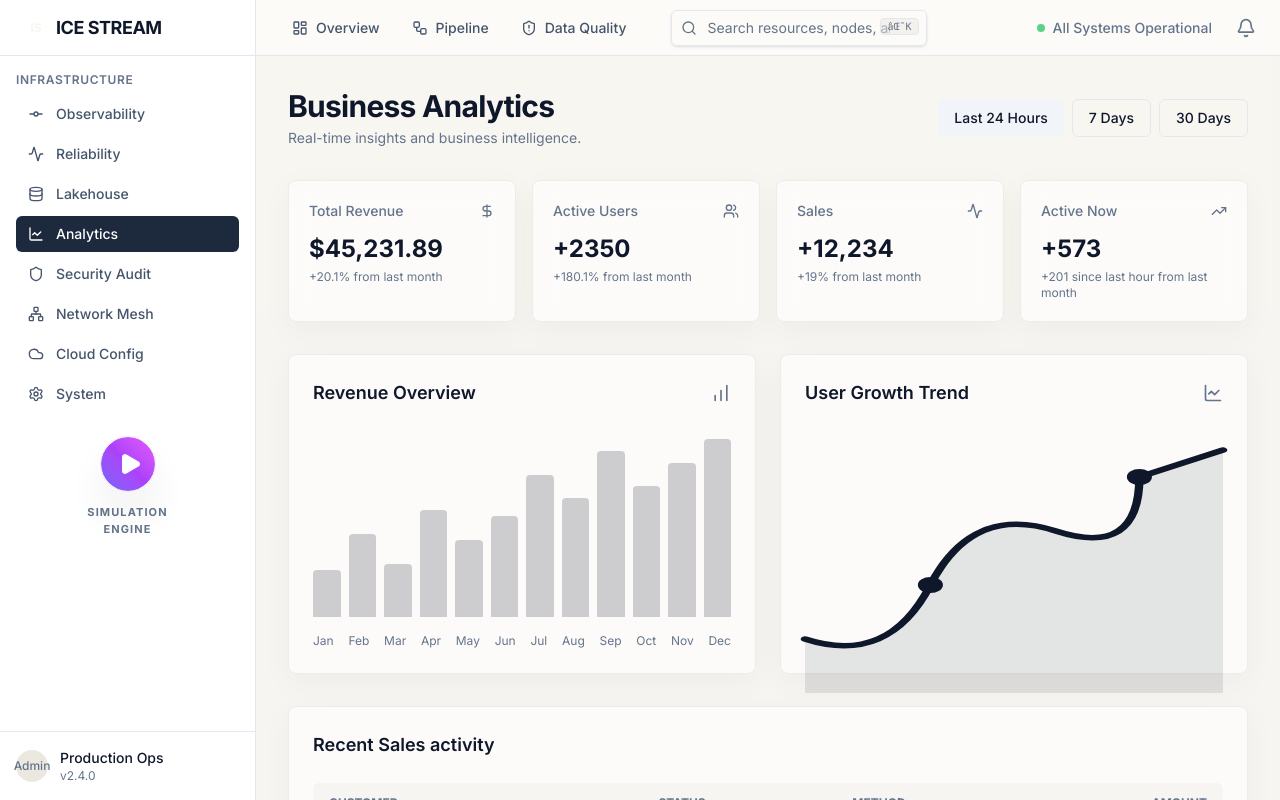
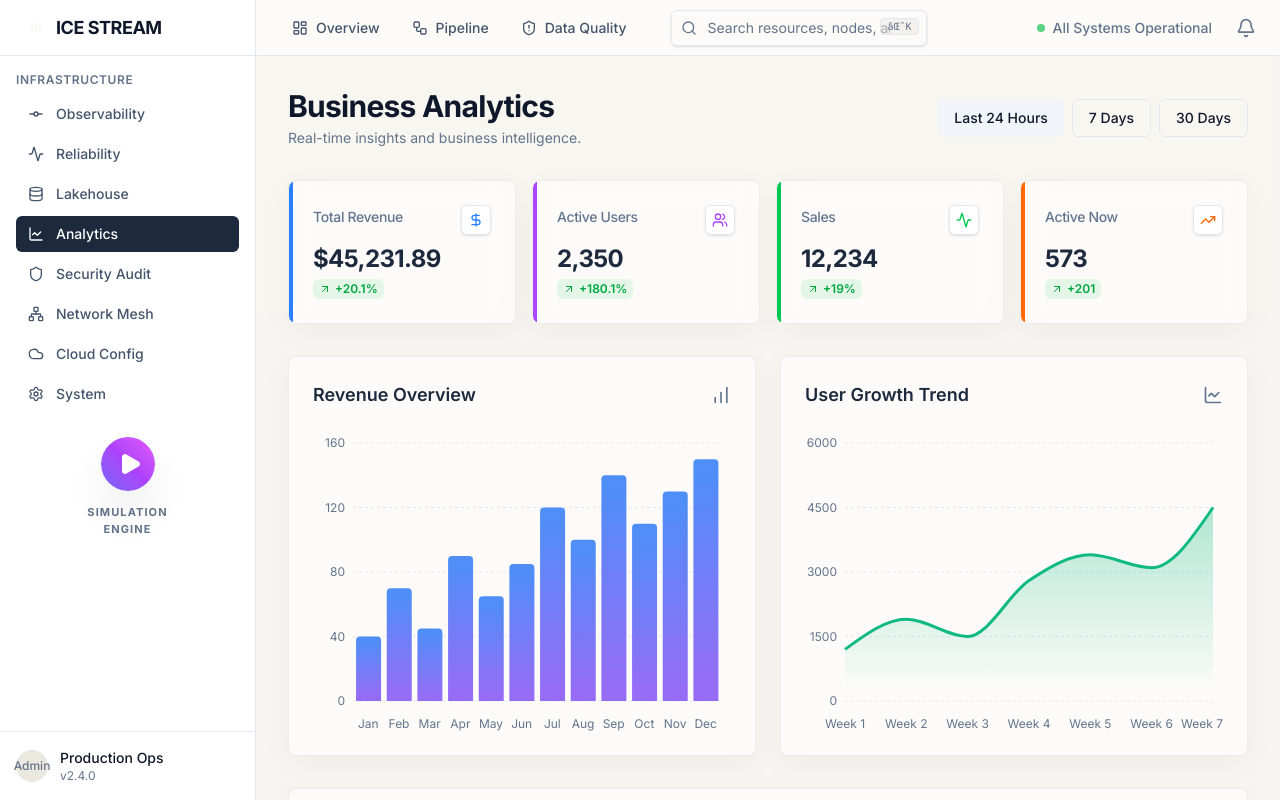
Before and after one commit to sanika-mankar/Ice-stream-lakehouse-observability, a React (Vite) app in the folder frontend/: page /analytics in a window 1280 px wide. Built offline with nearby package versions, Linux system fonts and the light colour scheme.

Commit message:
feat(analytics): overhaul data visualizations and metrics layout

```diff
--- a/frontend/src/pages/AnalyticsPage.tsx
+++ b/frontend/src/pages/AnalyticsPage.tsx
@@ -1,7 +1,21 @@
-import { BarChart, LineChart, PieChart, TrendingUp, Users, DollarSign, Activity } from "lucide-react";
+import { BarChart as BarChartIcon, LineChart as LineChartIcon, PieChart, TrendingUp, Users, DollarSign, Activity } from "lucide-react";
 import { cn } from "../lib/utils";
+import { MetricCard } from "../components/ui/MetricCard";
+import { BarChart, Bar, AreaChart, Area, XAxis, YAxis, CartesianGrid, Tooltip as RechartsTooltip, ResponsiveContainer } from "recharts";
 
 export default function AnalyticsPage() {
+  const revenueData = [
+    { name: 'Jan', value: 40 }, { name: 'Feb', value: 70 }, { name: 'Mar', value: 45 },
+    { name: 'Apr', value: 90 }, { name: 'May', value: 65 }, { name: 'Jun', value: 85 },
+    { name: 'Jul', value: 120 }, { name: 'Aug', value: 100 }, { name: 'Sep', value: 140 },
+    { name: 'Oct', value: 110 }, { name: 'Nov', value: 130 }, { name: 'Dec', value: 150 }
+  ];
+  const userGrowthData = [
+    { name: 'Week 1', users: 1200 }, { name: 'Week 2', users: 1900 }, { name: 'Week 3', users: 1500 },
+    { name: 'Week 4', users: 2800 }, { name: 'Week 5', users: 3400 }, { name: 'Week 6', users: 3100 },
+    { name: 'Week 7', users: 4500 }
+  ];
+
   return (
     <div className="p-6 md:p-8 space-y-8 pb-20">
       <div className="flex flex-col md:flex-row md:items-center justify-between gap-4">
@@ -23,69 +37,91 @@ export default function AnalyticsPage() {
       </div>
 
       <div className="grid grid-cols-1 sm:grid-cols-2 lg:grid-cols-4 gap-4">
-        {[
-          { label: "Total Revenue", value: "$45,231.89", trend: "+20.1%", icon: DollarSign },
-          { label: "Active Users", value: "+2350", trend: "+180.1%", icon: Users },
-          { label: "Sales", value: "+12,234", trend: "+19%", icon: Activity },
-          { label: "Active Now", value: "+573", trend: "+201 since last hour", icon: TrendingUp }
-        ].map((stat, i) => (
-          <div key={i} className="glass p-5 rounded-xl border border-border/50 flex flex-col gap-3">
-            <div className="flex items-center justify-between">
-              <span className="text-sm font-medium text-muted-foreground">{stat.label}</span>
-              <stat.icon className="h-4 w-4 text-muted-foreground" />
-            </div>
-            <div>
-              <div className="text-2xl font-bold">{stat.value}</div>
-              <p className="text-xs text-muted-foreground mt-1">{stat.trend} from last month</p>
-            </div>
-          </div>
-        ))}
+        <MetricCard
+          title="Total Revenue"
+          value="$45,231.89"
+          trend="up"
+          trendValue="+20.1%"
+          icon={DollarSign}
+          statusColor="text-blue-500"
+        />
+        <MetricCard
+          title="Active Users"
+          value="2,350"
+          trend="up"
+          trendValue="+180.1%"
+          icon={Users}
+          statusColor="text-purple-500"
+        />
+        <MetricCard
+          title="Sales"
+          value="12,234"
+          trend="up"
+          trendValue="+19%"
+          icon={Activity}
+          statusColor="text-green-500"
+        />
+        <MetricCard
+          title="Active Now"
+          value="573"
+          trend="up"
+          trendValue="+201"
+          icon={TrendingUp}
+          statusColor="text-orange-500"
+        />
       </div>
 
       <div className="grid grid-cols-1 lg:grid-cols-2 gap-6">
-        <div className="glass rounded-xl border border-border/50 p-6 flex flex-col h-80">
+        <div className="glass rounded-xl border border-black/10 p-6 flex flex-col h-[400px] bg-white/40">
           <div className="flex items-center justify-between mb-4">
-            <h2 className="text-lg font-semibold">Revenue Overview</h2>
-            <BarChart className="h-5 w-5 text-muted-foreground" />
+            <h2 className="text-lg font-semibold text-slate-800">Revenue Overview</h2>
+            <BarChartIcon className="h-5 w-5 text-slate-500" />
           </div>
-          <div className="flex-1 flex items-end gap-2 pt-4">
-            {[40, 70, 45, 90, 65, 85, 120, 100, 140, 110, 130, 150].map((h, i) => (
-              <div key={i} className="w-full bg-primary/20 rounded-t-sm hover:bg-primary/40 transition-colors relative group" style={{ height: `${(h / 150) * 100}%` }}>
-                <div className="absolute -top-8 left-1/2 -translate-x-1/2 bg-popover text-popover-foreground text-xs py-1 px-2 rounded opacity-0 group-hover:opacity-100 transition-opacity">
-                  ${h}k
-                </div>
-              </div>
-            ))}
-          </div>
-          <div className="flex justify-between text-xs text-muted-foreground mt-4">
-            <span>Jan</span><span>Feb</span><span>Mar</span><span>Apr</span><span>May</span><span>Jun</span><span>Jul</span><span>Aug</span><span>Sep</span><span>Oct</span><span>Nov</span><span>Dec</span>
+          <div className="flex-1 w-full mt-2">
+            <ResponsiveContainer width="100%" height="100%">
+              <BarChart data={revenueData} margin={{ top: 10, right: 10, left: -20, bottom: 0 }}>
+                <defs>
+                  <linearGradient id="colorRevenue" x1="0" y1="0" x2="0" y2="1">
+                    <stop offset="5%" stopColor="#3b82f6" stopOpacity={0.9}/>
+                    <stop offset="95%" stopColor="#8b5cf6" stopOpacity={0.9}/>
+                  </linearGradient>
+                </defs>
+                <CartesianGrid strokeDasharray="3 3" vertical={false} stroke="#e2e8f0" />
+                <XAxis dataKey="name" axisLine={false} tickLine={false} tick={{ fill: '#64748b', fontSize: 12 }} dy={10} />
+                <YAxis axisLine={false} tickLine={false} tick={{ fill: '#64748b', fontSize: 12 }} />
+                <RechartsTooltip
+                  cursor={{ fill: '#f1f5f9' }}
+                  contentStyle={{ borderRadius: '8px', border: 'none', boxShadow: '0 4px 6px -1px rgb(0 0 0 / 0.1)' }}
+                />
+                <Bar dataKey="value" fill="url(#colorRevenue)" radius={[4, 4, 0, 0]} />
+              </BarChart>
+            </ResponsiveContainer>
           </div>
         </div>
 
-        <div className="glass rounded-xl border border-border/50 p-6 flex flex-col h-80">
+        <div className="glass rounded-xl border border-black/10 p-6 flex flex-col h-[400px] bg-white/40">
           <div className="flex items-center justify-between mb-4">
-            <h2 className="text-lg font-semibold">User Growth Trend</h2>
-            <LineChart className="h-5 w-5 text-muted-foreground" />
+            <h2 className="text-lg font-semibold text-slate-800">User Growth Trend</h2>
+            <LineChartIcon className="h-5 w-5 text-slate-500" />
           </div>
-          {/* Simulated line chart with SVG */}
-          <div className="flex-1 relative w-full h-full">
-            <svg className="w-full h-full overflow-visible" viewBox="0 0 100 100" preserveAspectRatio="none">
-              <path
-                d="M 0,100 L 0,80 Q 20,90 30,60 T 60,40 T 80,20 L 100,10 L 100,100 Z"
-                fill="currentColor"
-                className="text-primary/10"
-              />
-              <path
-                d="M 0,80 Q 20,90 30,60 T 60,40 T 80,20 L 100,10"
-                fill="none"
-                stroke="currentColor"
-                className="text-primary"
-                strokeWidth="2"
-                strokeLinecap="round"
-              />
-              <circle cx="80" cy="20" r="3" fill="currentColor" className="text-primary" />
-              <circle cx="30" cy="60" r="3" fill="currentColor" className="text-primary" />
-            </svg>
+          <div className="flex-1 w-full mt-2">
+            <ResponsiveContainer width="100%" height="100%">
+              <AreaChart data={userGrowthData} margin={{ top: 10, right: 10, left: -20, bottom: 0 }}>
+                <defs>
+                  <linearGradient id="colorUsers" x1="0" y1="0" x2="0" y2="1">
+                    <stop offset="5%" stopColor="#10b981" stopOpacity={0.5}/>
+                    <stop offset="95%" stopColor="#10b981" stopOpacity={0.0}/>
+                  </linearGradient>
+                </defs>
+                <CartesianGrid strokeDasharray="3 3" vertical={false} stroke="#e2e8f0" />
+                <XAxis dataKey="name" axisLine={false} tickLine={false} tick={{ fill: '#64748b', fontSize: 12 }} dy={10} />
+                <YAxis axisLine={false} tickLine={false} tick={{ fill: '#64748b', fontSize: 12 }} />
+                <RechartsTooltip
+                  contentStyle={{ borderRadius: '8px', border: 'none', boxShadow: '0 4px 6px -1px rgb(0 0 0 / 0.1)' }}
+                />
+                <Area type="monotone" dataKey="users" stroke="#10b981" strokeWidth={3} fill="url(#colorUsers)" activeDot={{ r: 6, strokeWidth: 0, fill: '#10b981' }} />
+              </AreaChart>
+            </ResponsiveContainer>
           </div>
         </div>
       </div>
```
